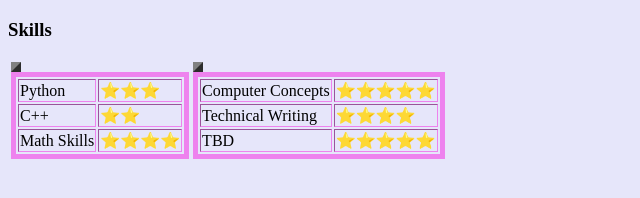
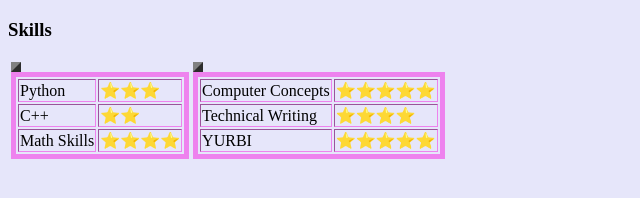
Before and after one commit to Shawn-sketch/Reflection, a plain HTML site: page Skills.html in a window 1280 px wide. Shown: the full height of the page, 0-640 px from the left. Drawn offline with Linux system fonts and the light colour scheme.

Commit message:
Update Skills.html

```diff
--- a/Skills.html
+++ b/Skills.html
@@ -45,7 +45,7 @@
             <td>⭐⭐⭐⭐</td>
           </tr>
           <tr>
-            <td>TBD</td>
+            <td>YURBI</td>
             <td>⭐⭐⭐⭐⭐</td>
           </tr>
         </table>
```
